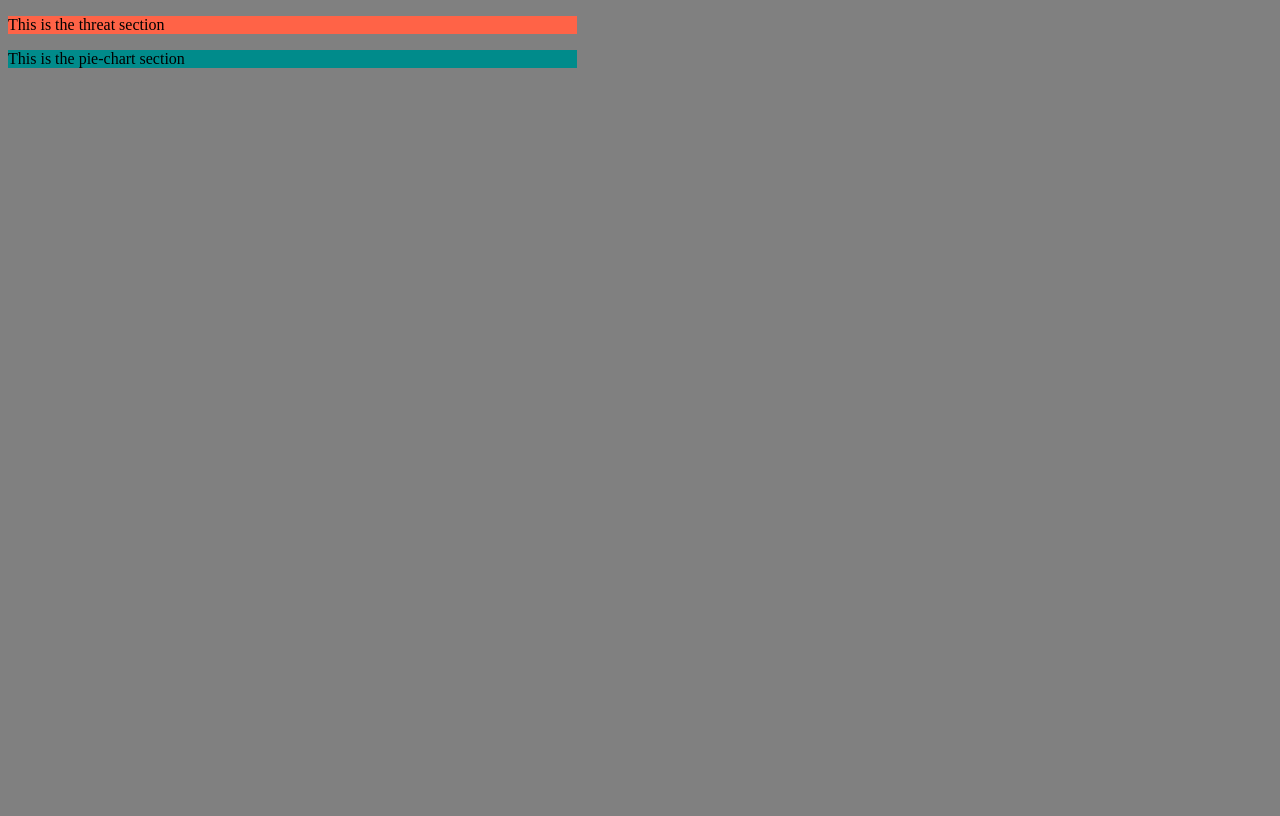
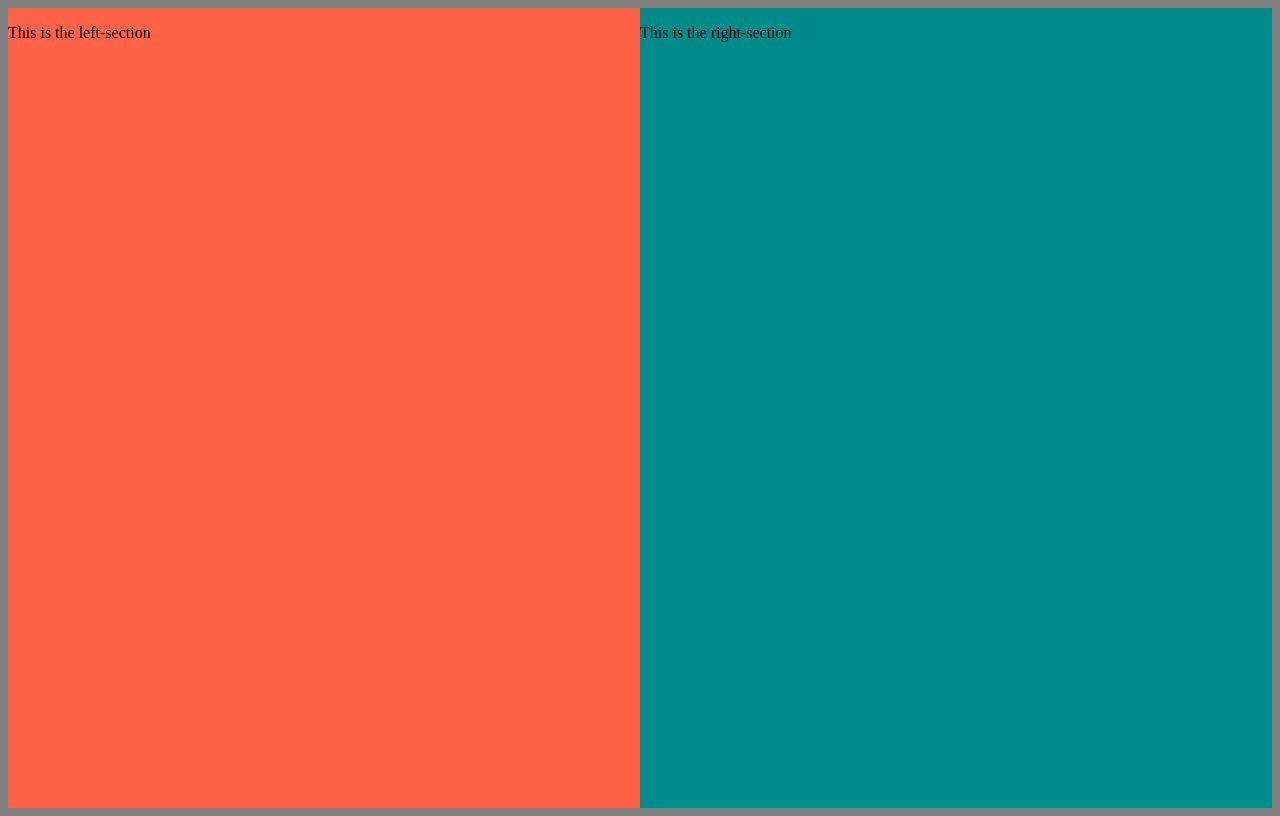
Before and after one commit to horaciog1/NeuralNIDS, a plain HTML site: page website/example.html in a window 1280 px wide. Drawn offline with Linux system fonts and the light colour scheme.

Commit message:
figuring out structure

```diff
--- a/website/example.html
+++ b/website/example.html
@@ -1,19 +1,20 @@
 <!DOCTYPE html>
 <html lang="en">
+
 <head>
     <meta charset="UTF-8">
     <meta name="viewport" content="width=device-width, initial-scale=1.0">
     <title>NeuralNIDS Monitoring</title>
     <link rel="stylesheet" href="styles.css">
 </head>
+
 <body>
-    <div id="top-section">
-        <div id="threats">
-            <p>This is the threat section</p>
-        </div>
-        <div id="pie-chart">
-            <p>This is the pie-chart section</p>
-        </div>
+    <div id="left-section" ; class="side-panel" ; style="background-color: tomato;">
+        <p>This is the left-section</p>
+    </div>
+    <div id="right-section" ; class="side-panel" ; style="background-color: darkcyan;">
+        <p>This is the right-section</p>
     </div>
 </body>
+
 </html>
--- a/website/styles.css
+++ b/website/styles.css
@@ -1,23 +1,13 @@
 body {
-    background-color: grey;
+  background-color: grey;
+  display: flex;
+  flex-direction: row;
+  padding: 0px;
 }
 
-#threat-section {
-    display: flexbox;
-    flex-direction: row;
-    background-color: darkgrey;
-    height: 50%;
-    width: 100%;
+.side-panel {
+  display: flex;
+  margin: 0px;
+  height: 100vh;
+  flex: 1;
 }
-
-#threats {
-    background-color: tomato;
-    height: 45%;
-    width: 45%;
-}
-
-#pie-chart {
-    background-color: darkcyan;
-    height: 45%;
-    width: 45%;
-}
```
